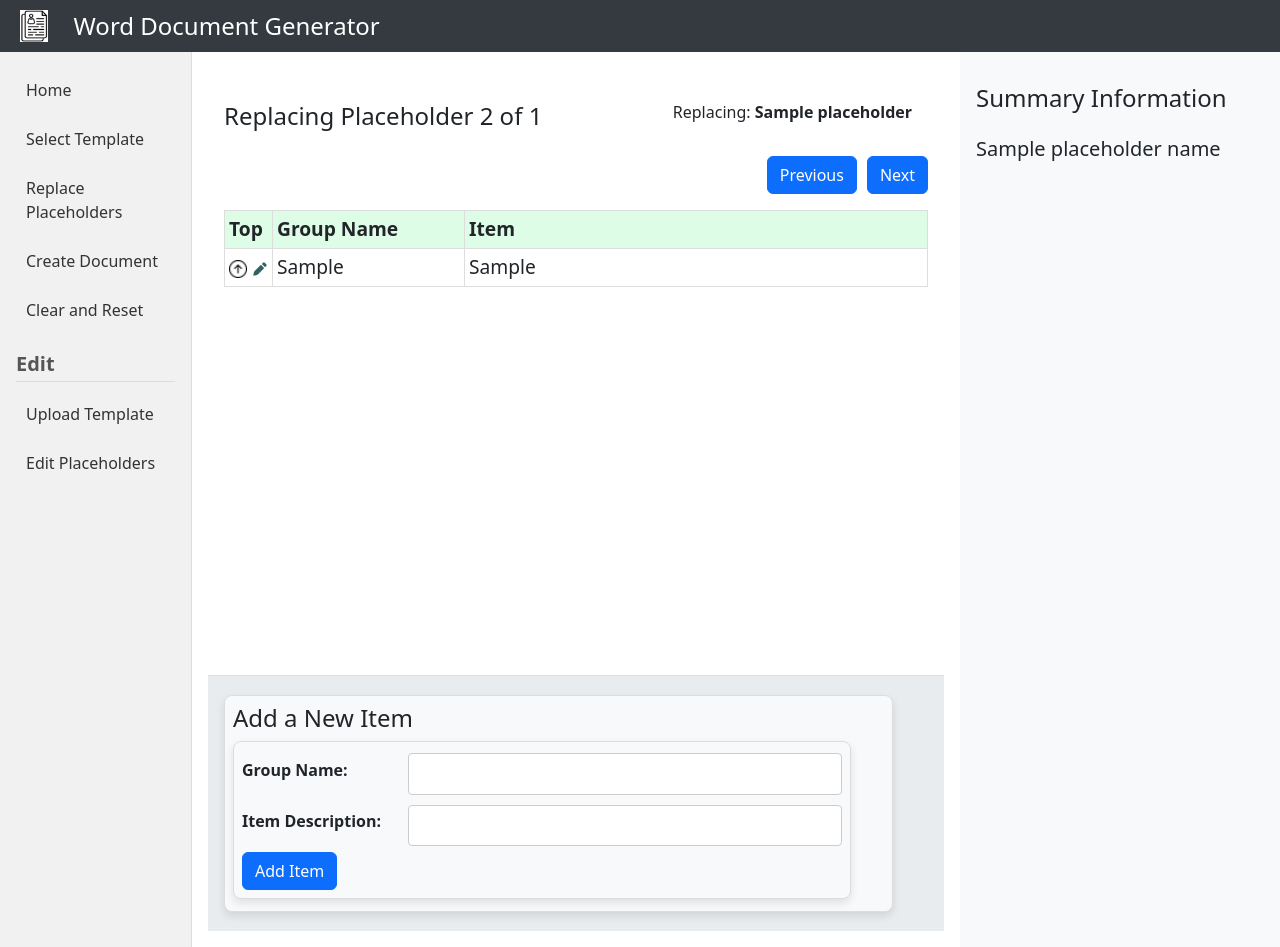
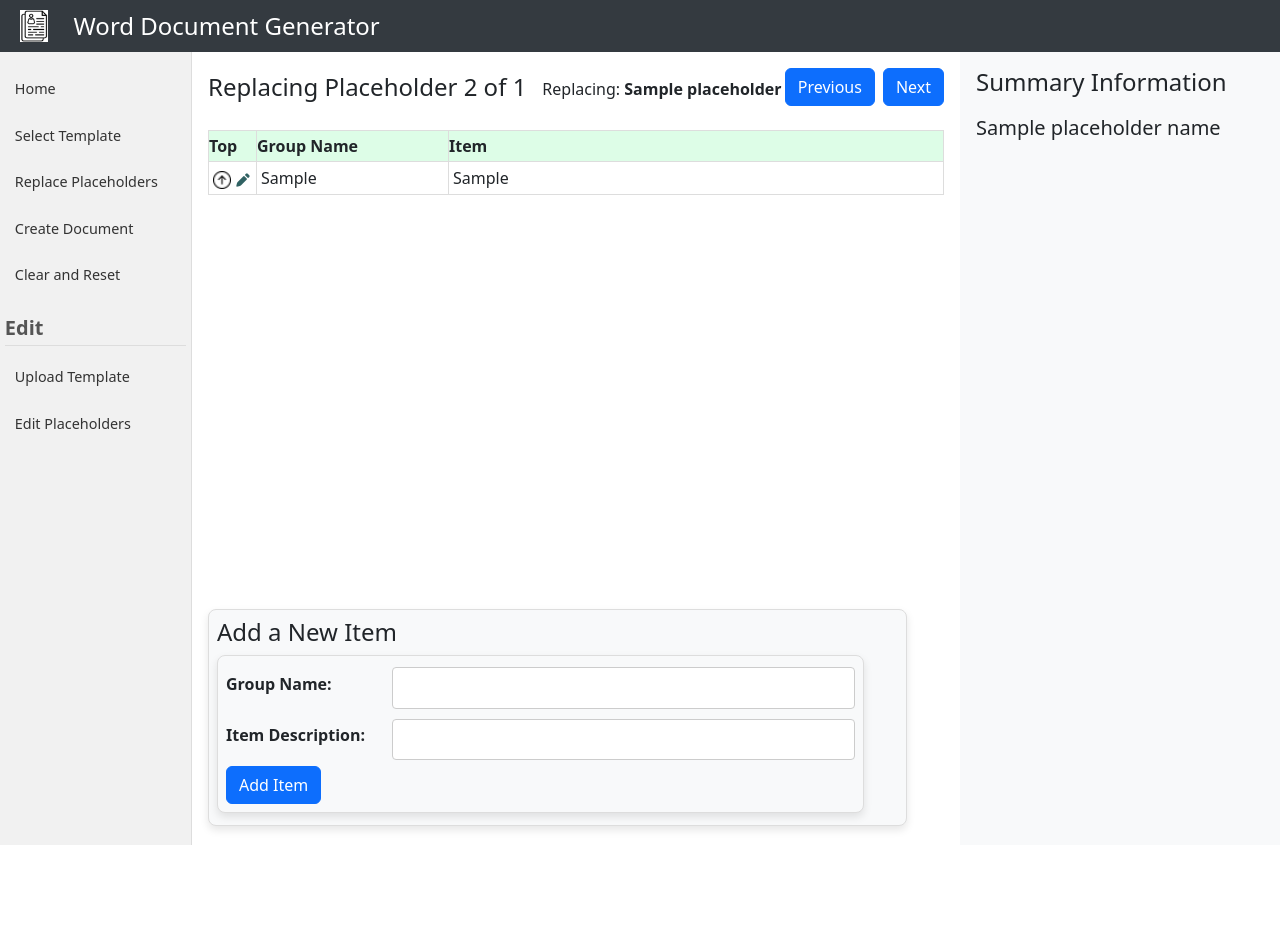
Before and after one commit to mmooney512/musings, a Flask app: template python/word_file_merge_app/templates/replace_list.html in a window 1280 px wide. After the commit the page ends 845 px from the top, so only its background shows below. Run offline with Flask 3, Linux system fonts and the light colour scheme; the template is opened without the code that fills it: most values are stand-ins (such as "Sample title", 1, 10 or a date in 2020); some libraries are stand-ins or nearby versions.

Commit message:
Version 1.06

```diff
--- a/python/word_file_merge_app/static/css/word_file.css
+++ b/python/word_file_merge_app/static/css/word_file.css
@@ -1,58 +1,58 @@
+html, body {
+    min-height: 100vh;
+}
+
 body {
-    min-height: 100vh;
     display: flex;
     flex-direction: column;
-    overflow-y: auto; /* Allow full page to scroll */
 }
 
-.header {
-    background-color: #343a40;
-    color: white;
+.page-header{
     display: flex;
     align-items: center;
     padding: 10px 20px;
     font-size: 1.5rem;
     font-weight: bold;
     gap: 10px;
+    background-color: #343a40;
+    color: white;
 }
 
-.header img {
+.page-header img {
     max-height: 2rem;
     margin-right: 1rem;
     width: auto; /* Keeps the image aspect ratio */
 }
 
-.content-wrapper {
+.page-content {
+    display: flex;
     flex: 1;
-    display: flex;
-    overflow-y: auto; /* Allow page-level scrolling */
+    min-height: 0;
 }
 
-/*
+/* LEFT COLUMN */
 .left-column {
     width: 15%;
-    background-color: #f1f1f1;
-    padding: 1rem;
-    height: auto;
-    min-height: 100%; /* Ensure it fills the vertical space
-}
-*/
-.menu {
-    width: 15%;
-    background-color: #f1f1f1;
-    padding: 1rem;
+    padding: 1rem 0.3rem;
     border-right: 1px solid #ddd;
     height: auto;
     min-height: 100%;
+    background-color: #f1f1f1;
+}
+
+/* css for the left side menu */
+.menu{
+
+    font-size: 0.9rem;
 }
 
 .menu a {
     display: block;
     padding: 10px;
     margin-bottom: 5px;
+    border-radius: 4px;
+    text-decoration: none;
     color: #333;
-    text-decoration: none;
-    border-radius: 4px;
 }
 
 .menu a:hover {
@@ -63,38 +63,10 @@ body {
 .menu h5 {
     margin-top: 20px;
     margin-bottom: 10px;
-    font-weight: bold;
-    color: #555;
     border-bottom: 1px solid #ddd;
     padding-bottom: 5px;
-}
-
-.middle-column {
-    width: 60%;
-    display: flex;
-    flex-direction: column;
-    padding: 1rem;
-}
-
-.top-section {
-    height: 38rem; /* Fixed height for the top section */
-    overflow: auto; /* Allow scrolling inside the top section */
-    border-bottom: 1px solid #ddd;
-    padding: 1rem;
-}
-
-.bottom-section {
-    /*flex-grow: 1;*/
-    padding: 1rem;
-    background-color: #e9ecef;
-}
-
-.right-column {
-    width: 25%;
-    padding: 1rem;
-    background-color: #f8f9fa;
-    height: auto;
-    min-height: 100%; /* Ensure it fills the vertical space */
+    color: #555;
+    font-weight: bold;
 }
 
 .menu-separator {
@@ -103,39 +75,139 @@ body {
     margin-bottom: 0.5rem;
 }
 
-/* Styling for the page-title section */
-.page-title {
+/* MIDDLE COLUMN */
+.middle-column {
     display: flex;
-    align-items: center;
-    justify-content: space-between;
-    padding: 1rem 1rem 1rem 0;
-}
-.page-name {
-    flex-grow: 1;       /* Allow the page name to grow and take available space */
-    text-align: left;   /* Align the pagename to the left */
+    flex: 1;
+    flex-direction: column;
+    box-sizing: border-box;
 }
 
-.div-container-button{
+.middle-header {
     display: flex;
-    justify-content: flex-end;
-    gap: 10px;                       /* Space between buttons */
-    height: 2em;
-    font-size: 1.2rem;
+    flex-shrink: 0;
+    justify-content: space-between;
+    align-items: center;
+    padding: 1rem 1rem 0.25rem 1rem;
+}
+
+.middle-header-left{
+    display: flex;
+    align-items: flex-end;
+    gap: 1rem;
+}
+
+.middle-header-left h4 {
+    font-size: 1.5rem;
+    margin: 0;
+}
+
+.middle-header-left p {
+    font-size: 1rem;
+    margin: 0;
 }
 
 
-/* Styling for the selection table */
-.div-table-container{
+.middle-header-right{
+    display: flex;
+    align-items: center;
+    gap: 0.5rem;
+}
+
+.middle-content {
+    flex-shrink: 0;
+    height: 30rem;
+    overflow-y: auto;
+    padding: 0.25rem 1rem 0.25rem 1rem;
+}
+
+.middle-footer {
+    flex: 1;
+    overflow-y: auto;
+    padding: 1rem;
+}
+
+/* RIGHT COLUMN */
+.right-column {
+    flex-shrink: 0;
+    box-sizing: border-box;
+    width: 25%;
+    padding: 1rem;
+    background-color: #f8f9fa;
+}
+
+.summary-title{
+    display: flex;
+    align-items: left;
+    justify-content: space-between;
+    padding: 0rem 1rem 0.5rem 0;
+    background-color:rgb(248, 249, 250)
+}
+.page-summary{
+    flex-grow: 1;
+    text-align: left;
+}
+
+.right-column h5 {
+    font-size: 1.25rem;
+    margin: 0.2rem 0rem 0.3rem 0rem;
+}
+.right-column p {
+    font-size: 0.9rem;
+}
+.right-column li {
+    font-size: 0.9rem;
+}
+
+/* TABLE */
+
+table {
     width: 100%;
-    overflow-y: auto;
-    font-size: 1.2rem;
+    border-collapse: collapse;
+    margin: 1rem 0rem;
+    border: 1px solid #ddd;
 }
+
+th, td {
+    padding: 10px;
+    border: 1px solid #ddd;
+    text-align: left;
+}
+
+th {
+    background-color: #ddfde7;
+    font-weight: bold;
+}
+
+.item-row {
+    cursor: move;
+    background-color: white;
+}
+
+.item-row.selected {
+    background-color: #cce5ff;
+    border-color: #007bff;
+}
+
+.edit-input {
+    width: 100%;
+}
+
 
 #itemsTable{
     width: 100%;
     border-collapse: collapse;
     table-layout: fixed;
 }
+
+#itemsTable thead th{
+    position: sticky;
+    top: -5px;
+    z-index: 1;
+    background: rgb(221,253,231);
+    padding: 0.2rem 0rem;
+}
+
 #itemsTable th, #itemsTable td {
     padding: 4px 4px;
     border: 1px solid #ddd;
@@ -159,6 +231,7 @@ body {
     overflow-wrap: break-word;
 }
 
+/* TABLE ICONS COLUMN */
 .move-to-top-icon{
     width: 1.1rem;
     cursor: pointer;
@@ -177,29 +250,6 @@ body {
     width: 1.0rem;
     cursor: pointer;
 }
-
-/* .form-container {
-    width: 80%;
-    max-width: 40rem;
-    margin: 0.2rem 0rem;
-    padding: 0.2rem 1rem;
-    background-color: #f8f9fa;
-    border-radius: 8px;
-    box-shadow: 0 0 10px rgba(0, 0, 0, 0.1);
-    font-size: 0.8rem;
-}
-
-
-.form-group {
-    display: flex;
-    align-items: center;
-    margin-bottom: 2px;
-}
-
-.wide-input {
-    width: 70%;
-    max-width: 30rem;
-} */
 
 
 /* Styling the form container */
@@ -238,37 +288,3 @@ body {
     border-radius: 4px;
     box-sizing: border-box;
 }
-
-
-
-table {
-    width: 100%;
-    border-collapse: collapse;
-    margin: 1rem 0rem;
-    border: 1px solid #ddd;
-}
-
-th, td {
-    padding: 10px;
-    border: 1px solid #ddd;
-    text-align: left;
-}
-
-th {
-    background-color: #ddfde7;
-    font-weight: bold;
-}
-
-.item-row {
-    cursor: move;
-    background-color: white;
-}
-
-.item-row.selected {
-    background-color: #cce5ff;
-    border-color: #007bff;
-}
-
-.edit-input {
-    width: 100%;
-}
--- a/python/word_file_merge_app/templates/base.html
+++ b/python/word_file_merge_app/templates/base.html
@@ -11,14 +11,14 @@
     {% block scripts %}{% endblock %}
 </head>
 <body>
-    <!-- Header -->
-    <div class="header">
+    <div class="page-header">
         <img src="/static/cl_logo.png" alt="App Logo">
         <h1 class="h4 mb-0">Word Document Generator</h1>
     </div>
 
-    <!-- Content Wrapper: Holds all three columns -->
-    <div class="content-wrapper">
+    <div class="page-content">
+        <div class="left-column">
+            <div class="menu">
                 <!-- Left Column: Menu Navigation -->
                 <nav class="menu">
                     <a href="{{ url_for('base.index') }}">Home</a>
@@ -31,23 +31,27 @@
                     <h5>Edit</h5>
                     <a href="{{ url_for('maintain_file.upload_template') }}">Upload Template</a>
                     <a href="{{ url_for('maintain_file.set_placeholder_type') }}">Edit Placeholders</a>
+                </nav>
+            </div>
+        </div>
 
-        </nav>
-
-        <!-- Middle Column -->
         <div class="middle-column">
             <!-- Top Section (Fixed Height, Scrollable) -->
-            <div class="top-section">
-                {% block content %}{% endblock %}
+            <div class="middle-header">
+                {% block middle_header %}{% endblock %}
+            </div>
+            <!-- Middle Section (Fixed Height, Scrollable) -->
+            <div class="middle-content">
+                {% block middle_content %}{% endblock %}
+            </div>
+            <!-- Bottom Section (Flexible) -->
+            <div class="middle-footer">
+                {% block middle_footer %}{% endblock %}
             </div>
 
-            <!-- Bottom Section (Flexible) -->
-            <div class="bottom-section">
-                {% block bottom %}{% endblock %}
         </div>
-        </div>
-        <!-- Right Column: Summary Information -->
-        <aside class="right-column">
+        <div class="right-column">
+            <!-- Right Column: Flash Messages -->
             {% with messages = get_flashed_messages(with_categories=true) %}
                 {% if messages %}
                     {% for category, message in messages %}
@@ -55,9 +59,12 @@
                     {% endfor %}
                 {% endif %}
             {% endwith %}
+            <!-- Right Column: Summary Information -->
             {% block right %}{% endblock %}
-        </aside>
         </div>
+
+    </div>
+
     {% block scriptfooter %}{% endblock %}
 </body>
 </html>
--- a/python/word_file_merge_app/templates/error.html
+++ b/python/word_file_merge_app/templates/error.html
@@ -1,6 +1,6 @@
 <!DOCTYPE html>
 {% extends "base.html" %}
-{% block content %}
+{% block middle_content %}
                 <div>
                     <h4>Word Document Generator</h4>
                 </div>
--- a/python/word_file_merge_app/templates/index.html
+++ b/python/word_file_merge_app/templates/index.html
@@ -1,6 +1,6 @@
 <!DOCTYPE html>
 {% extends "base.html" %}
-{% block content %}
+{% block middle_content %}
                 <div>
                     <h4>Welcome to the Word Document Generator</h4>
                 </div>
--- /dev/null
+++ b/python/word_file_merge_app/templates/placeholder_header.html
@@ -0,0 +1,17 @@
+    <div class="middle-header-left">
+        <h4>Replacing Placeholder {{ index + 1 }} of {{ total_placeholders }}</h4>
+        <p>Replacing: <strong>{{ placeholder.placeholder_name }}</strong></p>
+    </div>
+    <div class="middle-header-right">
+        {% if index > 0 %}
+            <form id="priorPage" action="{{ url_for('merge_file.previous_step') }}" method="POST">
+                <input type="hidden" name="placeholder_name" value="{{ placeholder.placeholder_name }}">
+                <button class="btn btn-primary" type="submit">Previous</button>
+            </form>
+        {% endif %}
+            <form id="nextPage" method="post" action="{{ url_for('merge_file.merge_items')}}">
+                <input type="hidden" id="itemType" name="item_type" value="{{ placeholder.placeholder_name }}">
+                <input type="hidden" id="reorderedItems" name="reorderedItems">
+                <button class="btn btn-primary" type="submit" id="submitReorderedItems">Next</button>
+            </form>
+    </div>
--- a/python/word_file_merge_app/templates/replace_list.html
+++ b/python/word_file_merge_app/templates/replace_list.html
@@ -7,27 +7,12 @@
     <script src="{{url_for('static', filename='scripts/item_tables.js')}}"></script>
 {% endblock %}
 
-{% block content %}
-<div class="div-container">
-    <div class="page-title">
-        <h4>Replacing Placeholder {{ index + 1 }} of {{ total_placeholders }}</h4>
-        <p>Replacing: <strong>{{ placeholder.placeholder_name }}</strong></p>
-    </div>
-    <div class="div-container-button">
-    {% if index > 0 %}
-        <form id="priorPage" action="{{ url_for('merge_file.previous_step') }}" method="POST">
-            <input type="hidden" name="placeholder_name" value="{{ placeholder.placeholder_name }}">
-            <button class="btn btn-primary" type="submit">Previous</button>
-        </form>
-    {% endif %}
-        <form id="reorderForm" method="post" action="{{ url_for('merge_file.merge_items')}}">
-            <input type="hidden" id="itemType" name="item_type" value="{{ placeholder.placeholder_name }}">
-            <input type="hidden" id="reorderedItems" name="reorderedItems">
-            <button class="btn btn-primary" type="submit" id="submitReorderedItems">Next</button>
-        </form>
-    </div>
+    {% block middle_header %}
+    <!-- Include the placeholder_header.html fragment -->
+    {% include "placeholder_header.html" %}
+    {% endblock %}
 
-    <div class="div-table-container">
+    {% block middle_content %}
         <table id="itemsTable">
             <thead>
                 <tr>
@@ -51,19 +36,16 @@
                 {% endfor %}
             </tbody>
         </table>
-    </div>
+    {% endblock %}
 
-</div>
+{% block middle_footer %}
+    <!-- Include the replace_add_item.html fragment -->
+    {% include "replace_add_item.html" %}
 {% endblock %}
 
 {% block right %}
     <!-- Include the right side summary.html fragment -->
     {% include "summary_user_input.html" %}
-{% endblock %}
-
-{% block bottom %}
-    <!-- Include the replace_add_item.html fragment -->
-    {% include "replace_add_item.html" %}
 {% endblock %}
 
 
--- a/python/word_file_merge_app/templates/select_template.html
+++ b/python/word_file_merge_app/templates/select_template.html
@@ -1,6 +1,6 @@
 {% extends "base.html" %}
 
-{% block content %}
+{% block middle_content %}
 <h3>Select a Template</h3>
 
 {% set selected_template = "" %}
--- a/python/word_file_merge_app/templates/summary_user_input.html
+++ b/python/word_file_merge_app/templates/summary_user_input.html
@@ -1,10 +1,12 @@
-        <div class="page-title">
-            <div class="page-name">
+        {% if request.endpoint != 'merge_file.summary' %}
+        <div class="summary-title">
+            <div class="page-summary">
                 <h4>Summary Information</h4>
             </div>
         </div>
+        {% endif %}
+
         <div>
-
             {% for ph in placeholder_names %}
                 <h5>{{ ph }}</h5>
                 {% if session.get(ph) %}
--- a/python/word_file_merge_app/templates/template.html
+++ b/python/word_file_merge_app/templates/template.html
@@ -1,6 +1,5 @@
-<!DOCTYPE html>
 {% extends "base.html" %}
-{% block content %}
+{% block middle_content %}
                 <div>
                     <h4>Upload a New Template</h4>
                 </div>
```
Also changed, not shown: python/word_file_merge_app/templates/generate_document.html (+11 -4 lines), python/word_file_merge_app/templates/placeholder_header_static.html (added, +15 -0 lines), python/word_file_merge_app/templates/placeholder_type.html (+11 -4 lines), python/word_file_merge_app/templates/replace_inline.html (+6 -22 lines), python/word_file_merge_app/templates/replace_static.html (+6 -22 lines), python/word_file_merge_app/templates/replace_v1.html (deleted, +0 -94 lines), python/word_file_merge_app/templates/summary.html (+11 -2 lines), python/word_file_merge_app/templates/test_div.html (deleted, +0 -15 lines). Lines whose indentation alone changed are shown as unchanged.
